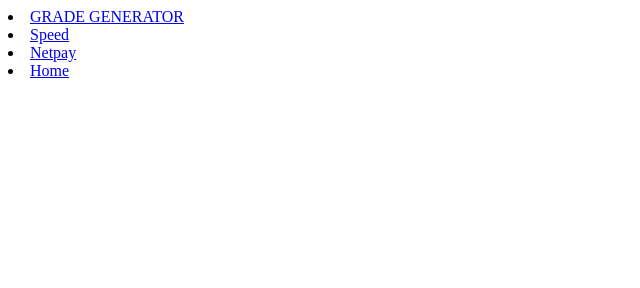
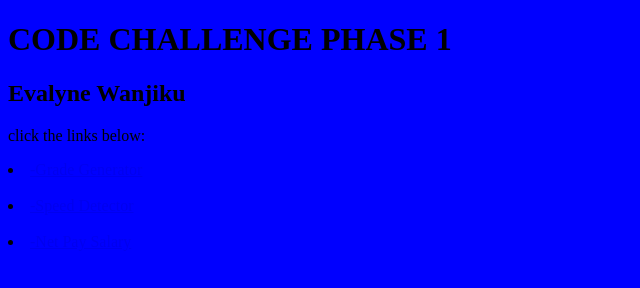
Before and after one commit to Evalyne306/Student-Grade-Generator, a website: page index.html in a window 1280 px wide. Shown: the whole page, without its empty margins (0-640 px from the left). Drawn offline with Linux system fonts and the light colour scheme.

Commit message:
Completed

```diff
--- a/index.html
+++ b/index.html
@@ -4,13 +4,20 @@
     <meta charset="UTF-8">
     <meta http-equiv="X-UA-Compatible" content="IE=edge">
     <meta name="viewport" content="width=device-width, initial-scale=1.0">
-    <title>Document</title>
+    <title>project</title>
+    <style>
+        body{
+            background-color: blue;
+        }
+    </style>
 </head>
 <body>
-    <li><a href="GRADE GENERATOR/grade.html">GRADE GENERATOR</a></li>
-    <li><a href="SPEED/speed.html">Speed</a></li>
-    <li><a href="NETPAY/netpay.html">Netpay</a></li>
-    <li><a href="HOME/home.html">Home</a></li>
+    <h1>CODE CHALLENGE PHASE 1</h1>
+    <h2>Evalyne Wanjiku</h2>
+<p>click the links below:</p>
+    <li><a href="GRADE GENERATOR/grade.html">-Grade Generator</a></li><br>
+    <li><a href="SPEED/speed.html">-Speed Detector</a></li><br>
+    <li><a href="NETPAY/netpay.html">-Net Pay Salary</a></li>
 
 </body>
 </html>
```
Also changed, not shown: README.md.
